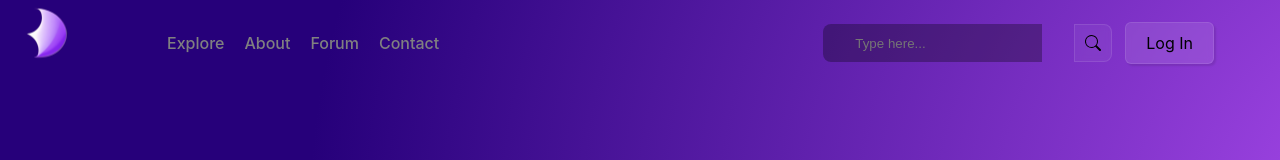
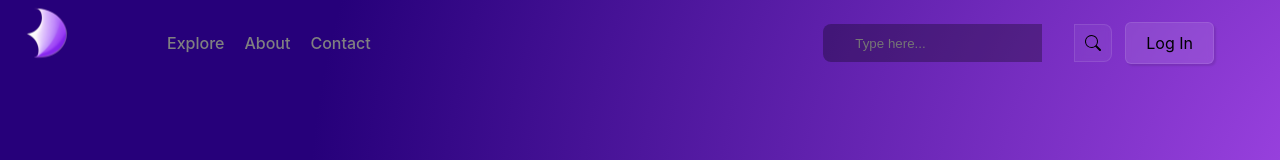
Before and after one commit to greeenboi/courses-website, a React (Vite) app: page / in a window 1280 px wide. Shown: the top 160 px of the page. Built offline with nearby package versions, Linux system fonts and the light colour scheme; a web font is replaced by a local one.

Commit message:
removed forum temporarily

```diff
--- a/src/App.jsx
+++ b/src/App.jsx
@@ -3,12 +3,12 @@ import { BrowserRouter as Router, Routes, Route }
     from 'react-router-dom';
 import './App.css'
 
-import Navbar from '/src/Navbar';
+import Navbar from './Navbar';
 import Home from "/src/pages/Home"
 import About from "/src/pages/About"
 import Explore from "/src/pages/Explore"
 import NotFound from '/src/pages/NotFound';
-import Forum from "/src/pages/Forum";
+
 import Contact from '/src/pages/Contact';
 import Weather from '/src/courses/Weatherweb';
 
@@ -23,7 +23,7 @@ function App() {
                 <Route exact path='/' element={<Home />} />
                   <Route path='/About' element={<About />} />
                   <Route path='/Explore' element={<Explore />} />
-                  <Route path='/Forum' element={<Forum />} />
+
                   <Route path='/Contact' element={<Contact />} />
                   <Route path='/Weather' element={<Weather />} />
                   <Route path='*' element={<NotFound />}/>
--- a/src/Navbar.jsx
+++ b/src/Navbar.jsx
@@ -87,7 +87,7 @@ const Navbar = () => {
                 <List>
                     <NavLink className="listItem" to="/Explore" >Explore</NavLink>
                     <NavLink className="listItem" to="/About" >About</NavLink>
-                    <NavLink className="listItem" to="/Forum" >Forum</NavLink>
+
                     <NavLink className="listItem" to="/Contact" >Contact</NavLink>
                 </List>
             </Links>
```
